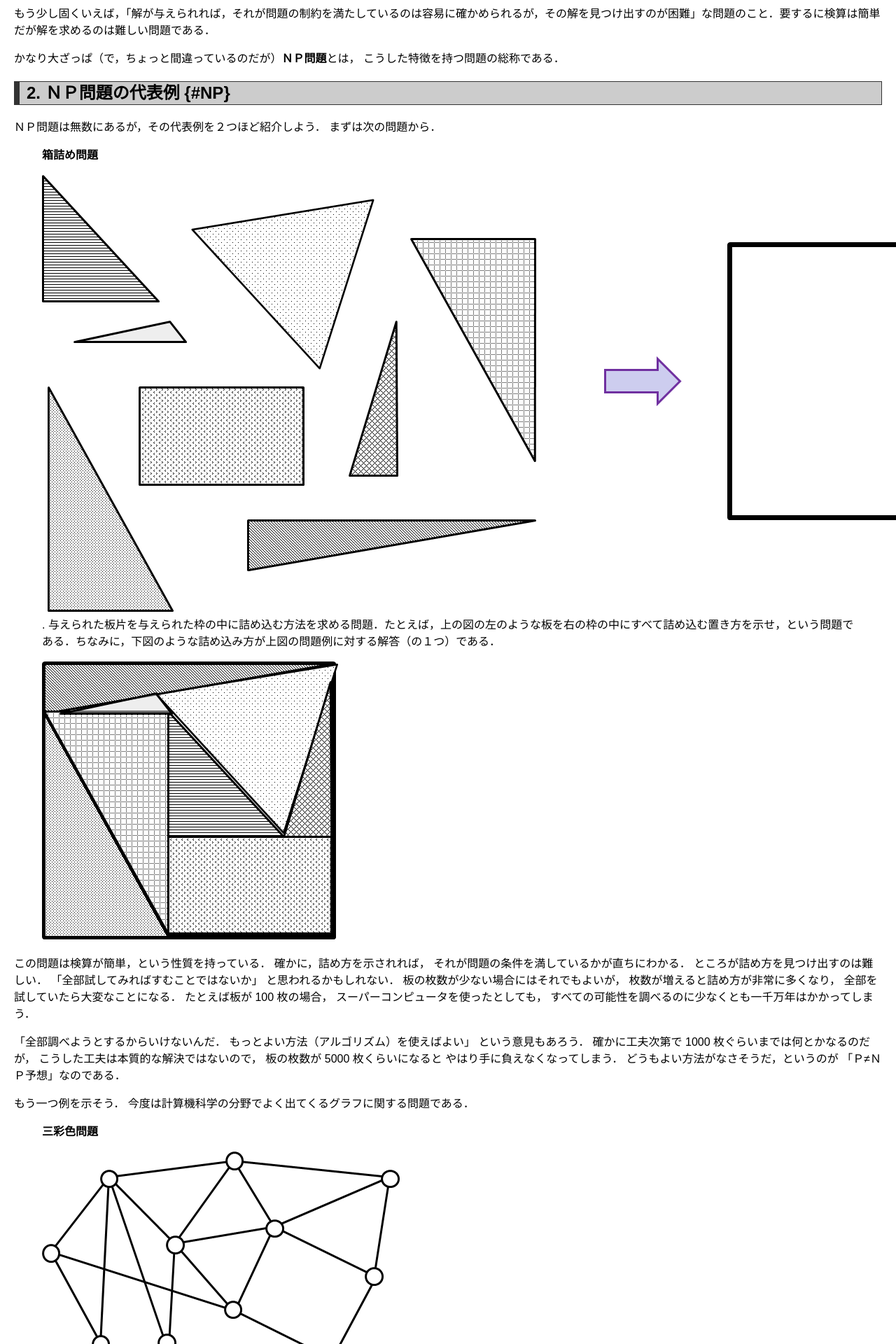
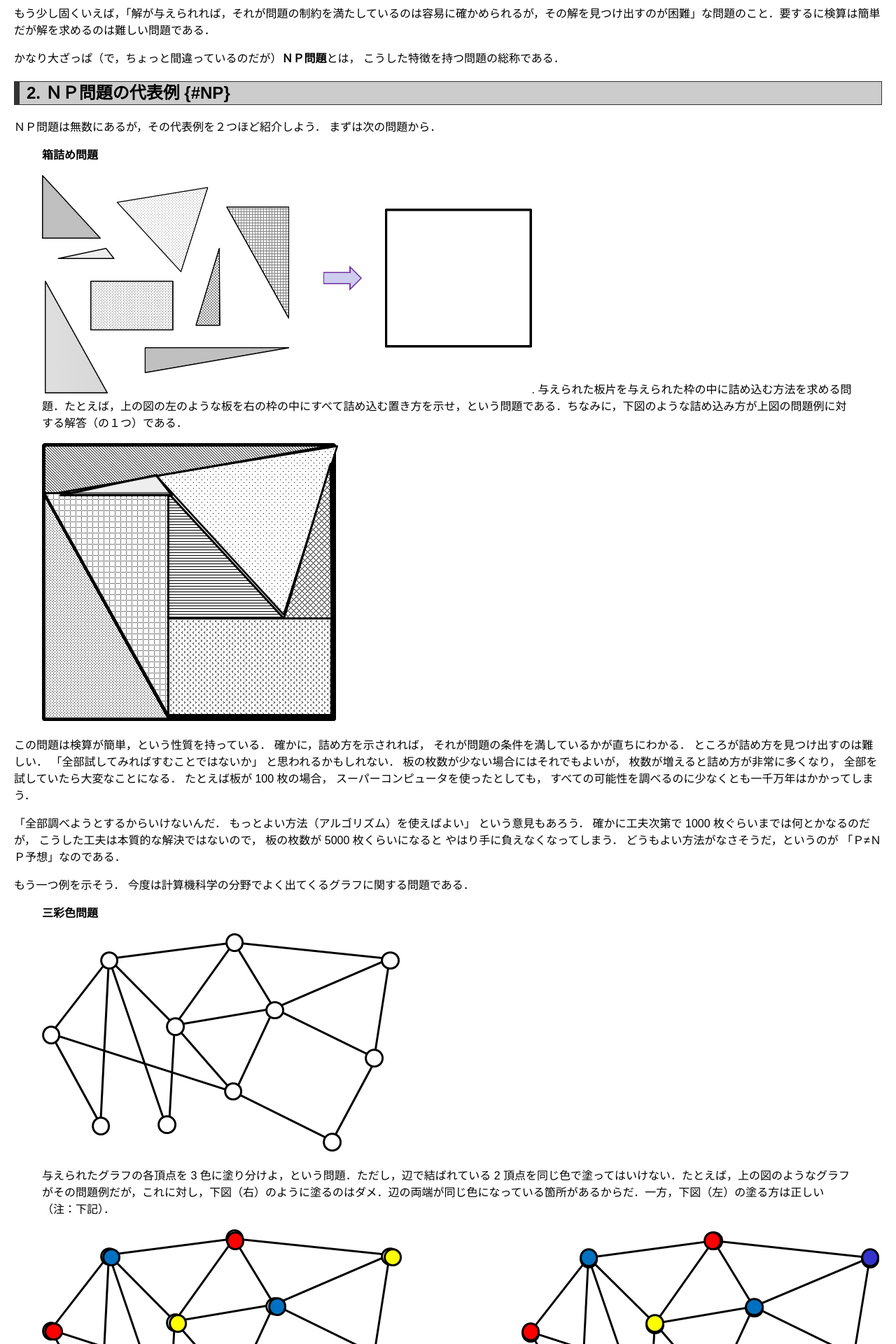
Before and after one commit to watanabe-laboratory/watanabe-laboratory.github.io, a Jekyll site: the page built from lab/PvsNP.md, in a window 1280 px wide. Shown: the part 496-2416 px from the top of the page at 70% size. Built offline with Jekyll 4.4.1, drawn with Linux system fonts in a browser that asks for light colours.

Commit message:
update f7

```diff
--- a/lab/PvsNP.md
+++ b/lab/PvsNP.md
@@ -28,7 +28,7 @@ title: Ｐ≠ＮＰ予想って何？
 
 > **箱詰め問題**
 >
-![](./PvsNPintro-jp.files/tile.png){:style="height:50%;" id="abc"}.
+>![](./PvsNPintro-jp.files/tile.png){:style="zoom:0.5;" id="abc"}.
 > 与えられた板片を与えられた枠の中に詰め込む方法を求める問題．たとえば，上の図の左のような板を右の枠の中にすべて詰め込む置き方を示せ，という問題である．ちなみに，下図のような詰め込み方が上図の問題例に対する解答（の１つ）である．
 >
 > ![](./PvsNPintro-jp.files/tile-ans.png)
```
